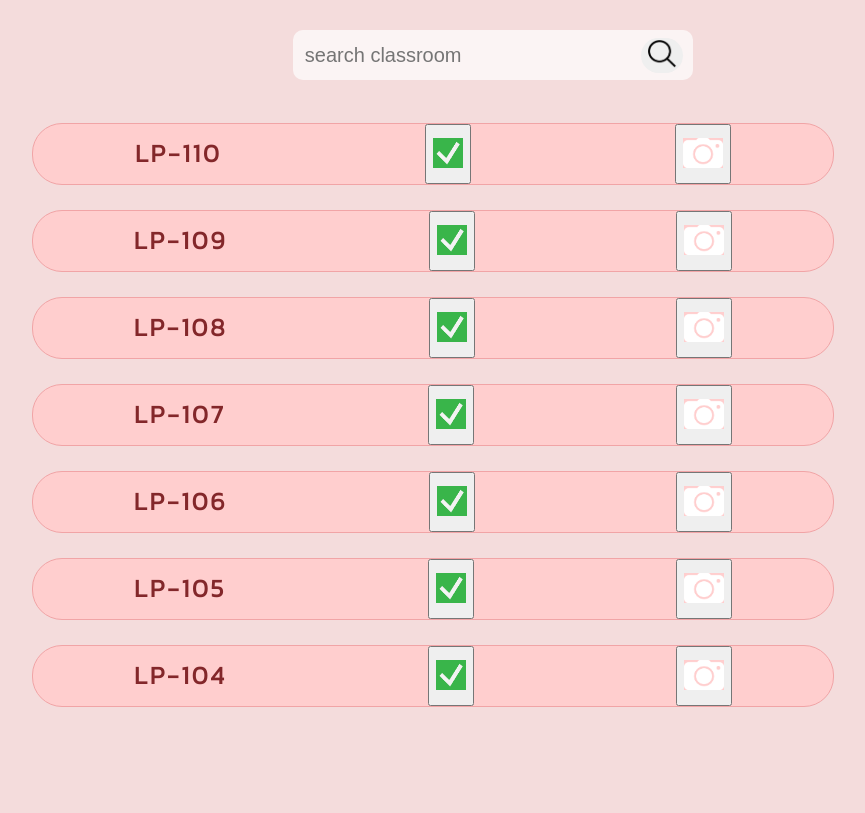
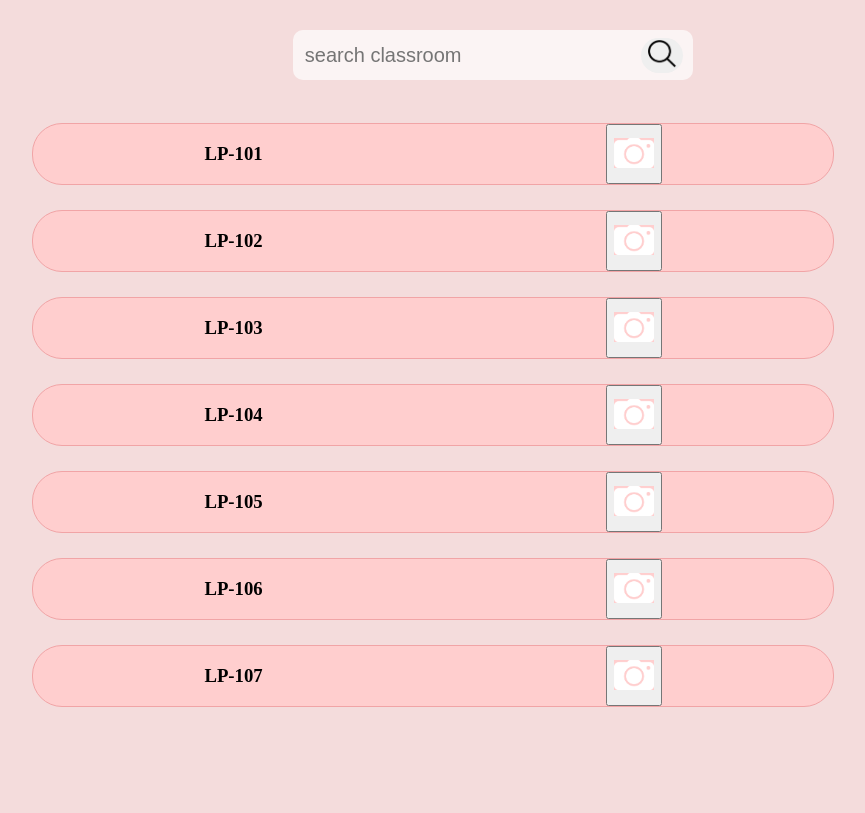
Before and after one commit to Chandravo/CNN-based-human-detection-to-save-electricity, a Django app: page / in a window 1280 px wide. Shown: the part 122-935 px from the top of the page, without its empty margins (168-1033 px from the left). Run offline with Django 4.2, Linux system fonts and the light colour scheme; a user stored in the database is signed in.

Commit message:
updated js

```diff
--- a/app/templates/home.html
+++ b/app/templates/home.html
@@ -33,77 +33,90 @@
     </div>
 
     <div class="third_container">
-        <div class="classroom_number_1">
-            <h3 id="text_3">LP-110</h3>
-            <button type="" id="tick">
-                <img src="../static/images/tick.png" alt="" id="tick_img">
-            </button>
+        <div class="classroom_number_1" id="LP110">
+            <h3 id="LP101">LP-101</h3>
+
             <button type="" id="camera">
                 <img src="../static/images/camera.png" alt="" id="camera_img">
             </button>
         </div>
 
-        <div class="classroom_number_2">
-            <h3 id="text_3">LP-109</h3>
-            <button type="" id="tick">
-                <img src="../static/images/tick.png" alt="" id="tick_img">
-            </button>
+        <div class="classroom_number_2" id="LP109">
+            <h3 id="LP109">LP-102</h3>
+
             <button type="" id="camera">
                 <img src="../static/images/camera.png" alt="" id="camera_img">
             </button>
         </div>
 
-        <div class="classroom_number_3">
-            <h3 id="text_3">LP-108</h3>
-            <button type="" id="tick">
-                <img src="../static/images/tick.png" alt="" id="tick_img">
-            </button>
+        <div class="classroom_number_3" id="LP108">
+            <h3 id="LP108">LP-103</h3>
+
             <button type="" id="camera">
                 <img src="../static/images/camera.png" alt="" id="camera_img">
             </button>
         </div>
 
-        <div class="classroom_number_4">
-            <h3 id="text_3">LP-107</h3>
-            <button type="" id="tick">
-                <img src="../static/images/tick.png" alt="" id="tick_img">
-            </button>
+        <div class="classroom_number_4" id="LP107">
+            <h3 id="LP107">LP-104</h3>
+
             <button type="" id="camera">
                 <img src="../static/images/camera.png" alt="" id="camera_img">
             </button>
         </div>
 
-        <div class="classroom_number_5">
-            <h3 id="text_3">LP-106</h3>
-            <button type="" id="tick">
-                <img src="../static/images/tick.png" alt="" id="tick_img">
-            </button>
+        <div class="classroom_number_5" id="LP103">
+            <h3 id="LP103">LP-105</h3>
+
             <button type="" id="camera">
                 <img src="../static/images/camera.png" alt="" id="camera_img">
             </button>
         </div>
 
-        <div class="classroom_number_6">
-            <h3 id="text_3">LP-105</h3>
-            <button type="" id="tick">
-                <img src="../static/images/tick.png" alt="" id="tick_img">
-            </button>
+        <div class="classroom_number_6" id="LP105">
+            <h3 id="LP105">LP-106</h3>
+
             <button type="" id="camera">
                 <img src="../static/images/camera.png" alt="" id="camera_img">
             </button>
         </div>
 
-        <div class="classroom_number_7">
-            <h3 id="text_3">LP-104</h3>
-            <button type="" id="tick">
-                <img src="../static/images/tick.png" alt="" id="tick_img">
-            </button>
+        <div class="classroom_number_7" id="LP104">
+            <h3 id="LP104">LP-107</h3>
+
             <button type="" id="camera">
                 <img src="../static/images/camera.png" alt="" id="camera_img">
             </button>
         </div>
 
+
     </div>
-
+    <script>
+        function changeColor(roomid) {
+            const elem = document.getElementById(roomid);
+            elem.style.color = 'red';
+          }
+        fetch('https://run.mocky.io/v3/0bced2f2-11a3-422d-916f-1d3c19c2c40e').then(function (response) {
+            // The API call was successful!
+            if (response.ok) {
+                return response.json();
+            } else {
+                return Promise.reject(response);
+            }
+        }).then(function (data) {
+            // This is the JSON from our response
+            console.log(data);
+            for (var i=0;i<data.room.length;i++){
+                if(data.status[i]==true){
+                    console.log(data.room[i])
+                    var s=data.room[i].toString()
+                    changeColor(s)
+                }
+            }
+        }).catch(function (err) {
+            // There was an error
+            console.warn('Something went wrong.', err);
+        });
+    </script>
 </body>
 </html>
```
Also changed, not shown: app/js/index.js (+7 -2 lines).
